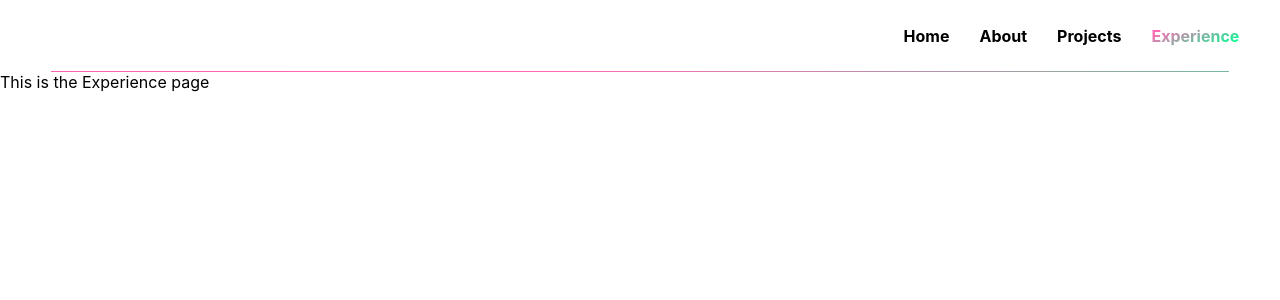
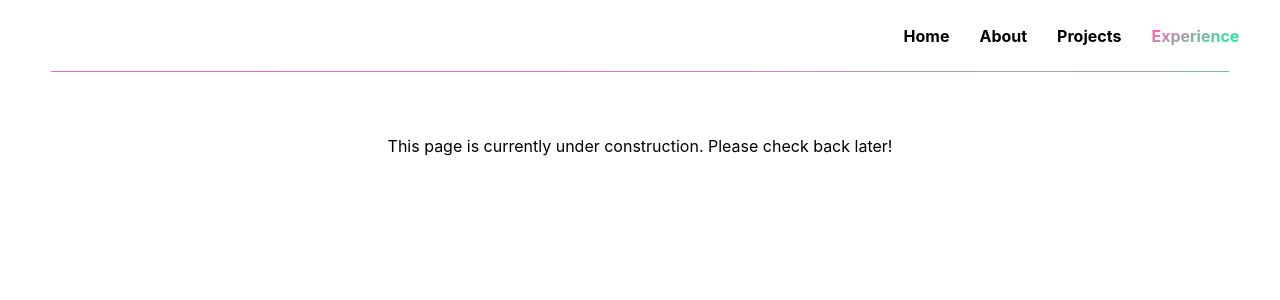
Before and after one commit to MaryfrancesU/Portfolio, a React (Create React App) app: page /Portfolio/experience in a window 1280 px wide. Shown: the top 300 px of the page. Built offline with nearby package versions, Linux system fonts and the light colour scheme.

Commit message:
placeholder text

```diff
--- a/src/AboutMe/AboutMe.js
+++ b/src/AboutMe/AboutMe.js
@@ -8,7 +8,7 @@ const AboutMe = () => {
         <NavBar currentPage='about' />
         <div className='about-container'>
             <div id="profile-pic">
-                Giant Picture
+                I&apos;m a little camera shy.
             </div>
             <div id="about-content">
                 <h1> About Maryfrances </h1>
--- a/src/Experience/Experience.js
+++ b/src/Experience/Experience.js
@@ -1,11 +1,16 @@
 import React from 'react';
+import './Experience.scss';
 import NavBar from '../shared/NavBar';
 
 const Experience = () => {
   return (
     <div>
-      <NavBar currentPage='experience' />
-      This is the Experience page
+        <NavBar currentPage='experience' />
+
+        <div className='experience-container'>
+            This page is currently under construction. Please check back later!
+        </div>
+
     </div>
   )
 }
--- /dev/null
+++ b/src/Experience/Experience.scss
@@ -0,0 +1,10 @@
+@import '../shared/mixins';
+@import '../shared/variables';
+
+.experience-container {
+    width: 90vw;
+    margin-top: 5vw;
+    margin-left: 5vw;
+
+    text-align: center; //change later
+}
```
